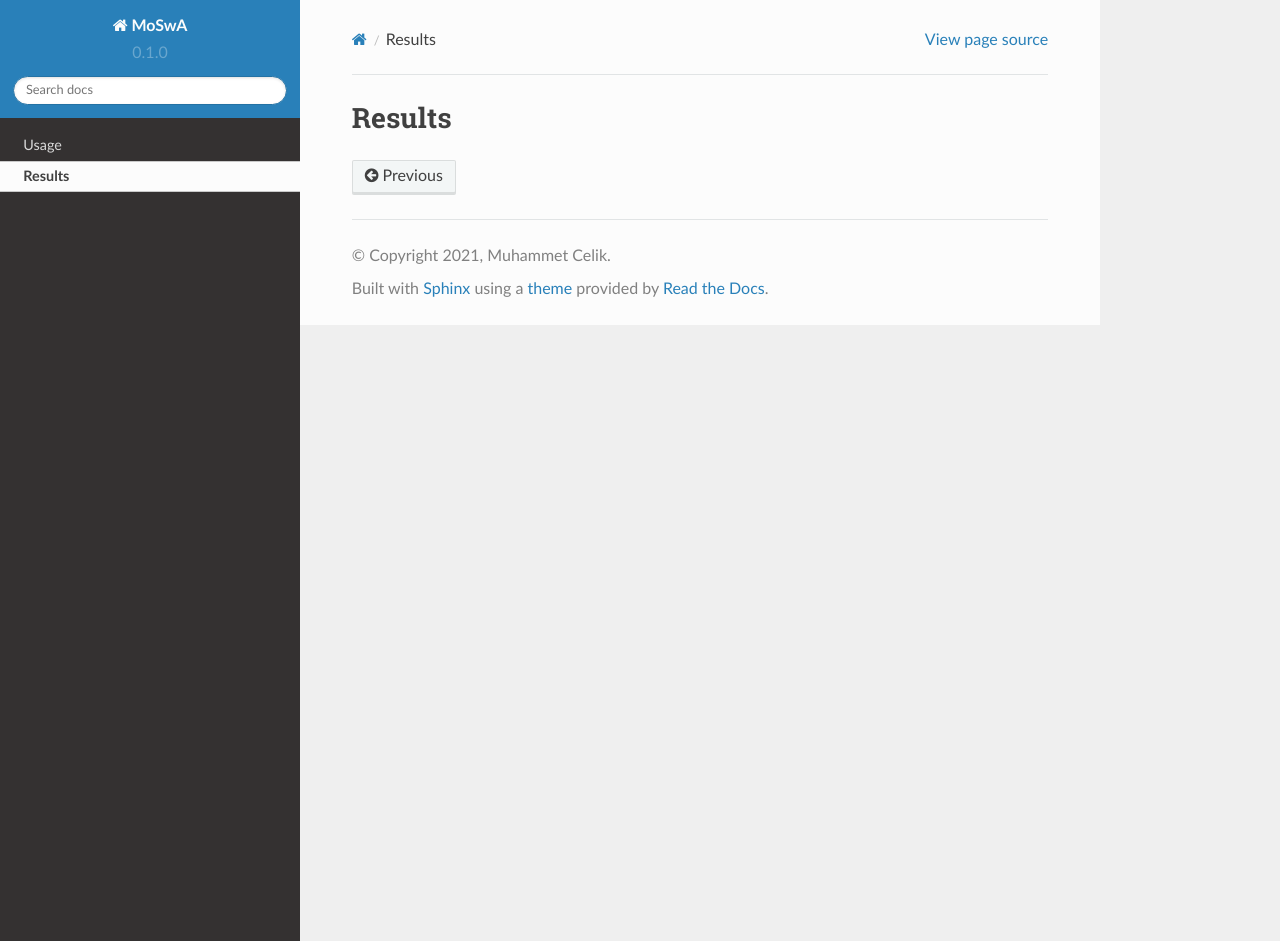
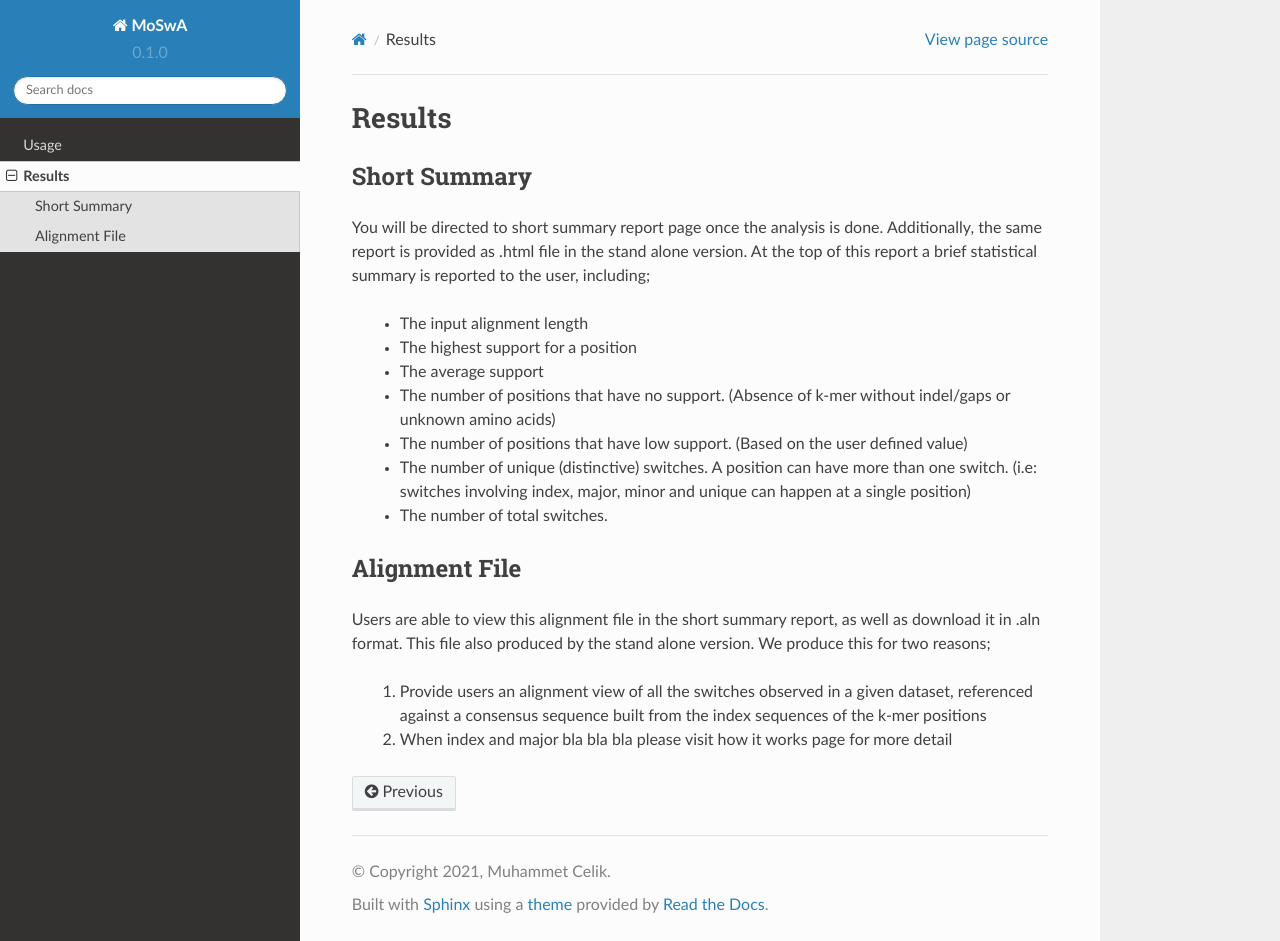
Before and after one commit to macelik/MoSwADocs, a Sphinx documentation site: the page built from docs/source/results.rst, in a window 1280 px wide and 941 px high. Built offline with Sphinx 7.4.7 and the Read the Docs theme 2.0.0, drawn with Linux system fonts in a browser that asks for light colours.

Commit message:
Update results.rst

```diff
--- a/docs/source/results.rst
+++ b/docs/source/results.rst
@@ -1,2 +1,28 @@
 Results
 =======
+
+.. _summary:
+
+Short Summary
+-------------
+
+You will be directed to short summary report page once the analysis is done. Additionally, the same report is provided as .html file in the stand alone version. At the top of this report a brief statistical summary is reported to the user, including;
+
+  * The input alignment length
+  * The highest support for a position
+  * The average support
+  * The number of positions that have no support. (Absence of k-mer without indel/gaps or unknown amino acids)
+  * The number of positions that have low support. (Based on the user defined value)
+  * The number of unique (distinctive) switches. A position can have more than one switch. (i.e: switches involving index, major, minor and unique can happen at a single position)
+  * The number of total switches.
+
+.. _consensus:
+
+Alignment File
+--------------
+
+Users are able to view this alignment file in the short summary report, as well as download it in .aln format. This file also produced by the stand alone version. We produce this for two reasons;
+
+  #.  Provide users an alignment view of all the switches observed in a given dataset, referenced against a consensus sequence built from the index sequences of the k-mer positions
+
+  #.  When index and major bla bla bla please visit how it works page for more detail
```
